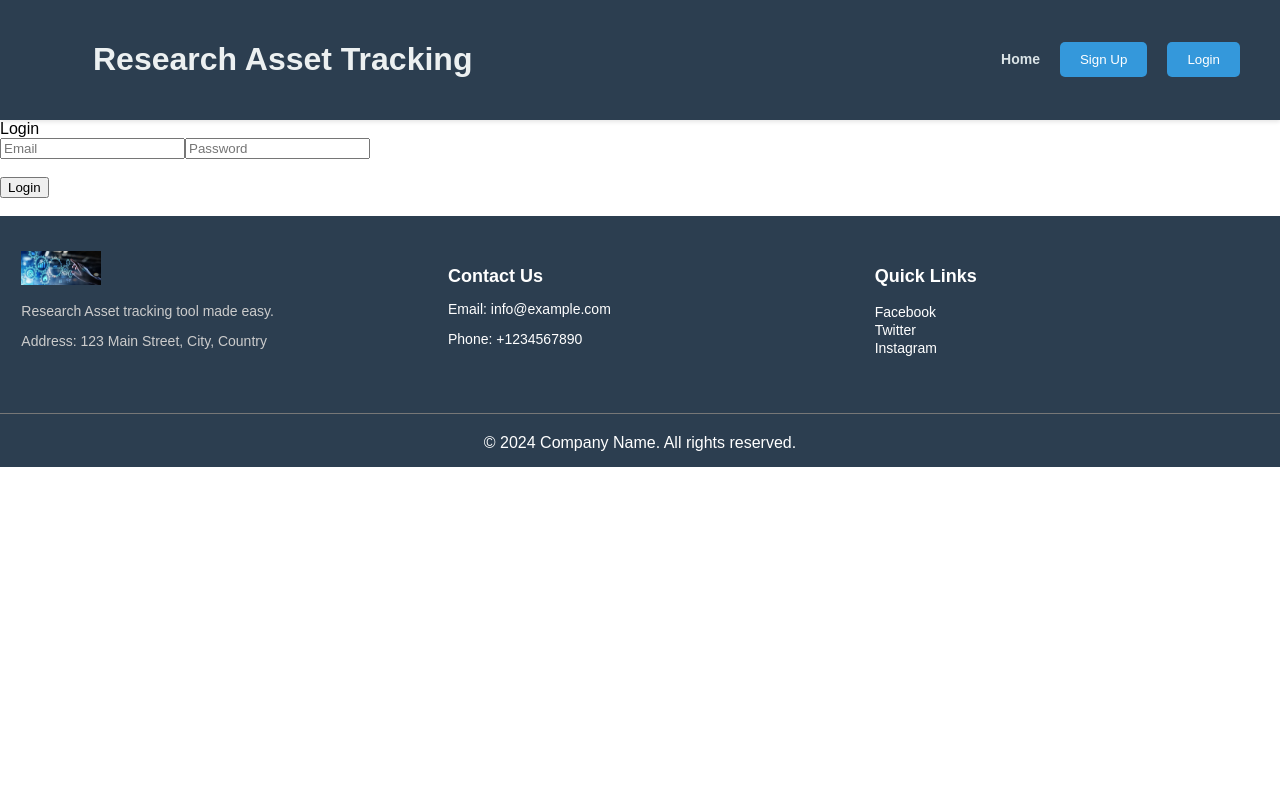
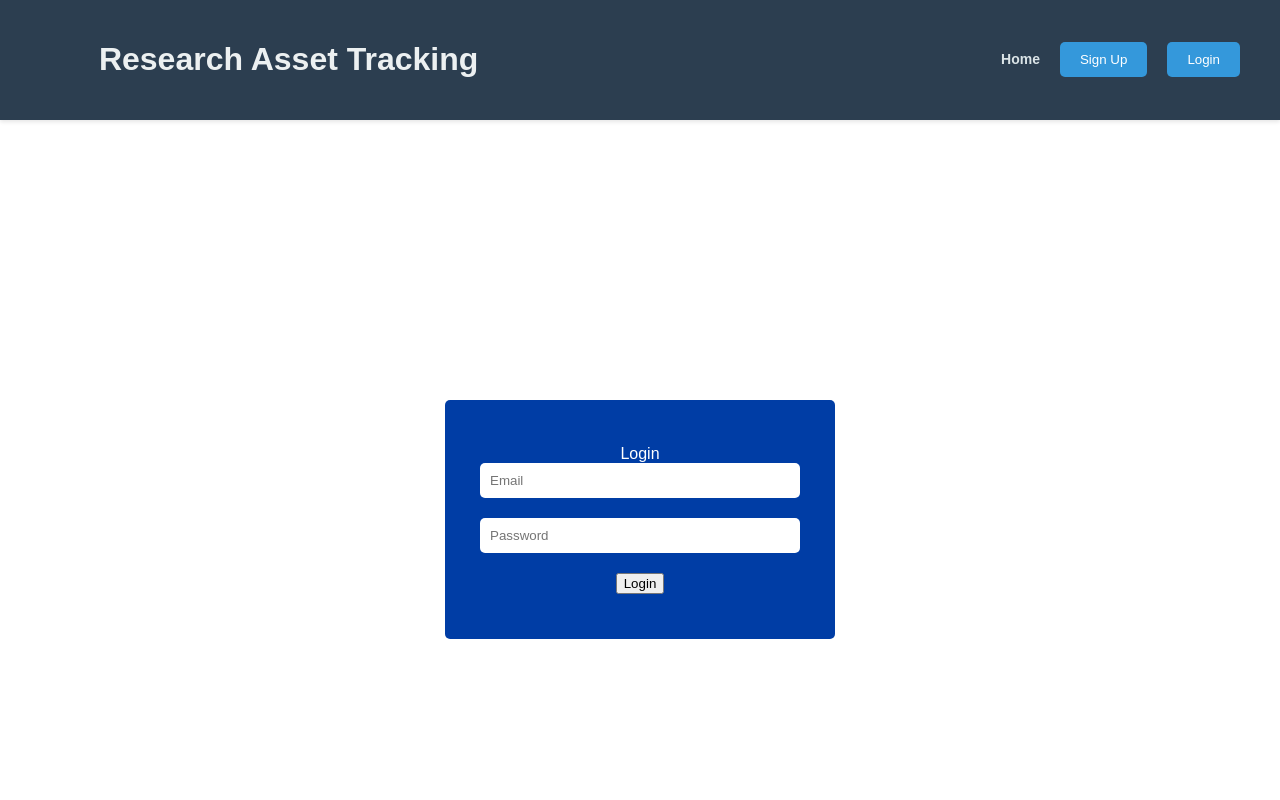
Before and after one commit to slu-csci-5030/RAM_Team_SLU, a React (Vite) app in the folder Frontend/: page / in a window 1280 px wide. Shown: the top 800 px of the page. Built offline with nearby package versions, Linux system fonts and the light colour scheme.

Commit message:
Added login panel styling 1

```diff
--- a/Frontend/src/assets/Styles/CompanyDescription.css
+++ b/Frontend/src/assets/Styles/CompanyDescription.css
@@ -1,81 +1,26 @@
-
-.contact-and-description-container {
-  max-width: 1000px;
-  margin: 0 auto;
-  padding: 20px;
+.login__outer__container {
   display: flex;
-  justify-content: space-between;
+  justify-content: center;
+  align-items: center;
+  height: 100vh;
 }
 
-.company-description,
-.contact-form-container {
-  width: 48%;
+.login__container {
+  background-color: #003da5;
+  color: #fff;
+  padding: 45px;
+  border-radius: 5px;
+  display: flex;
+  flex-direction: column;
+  align-items: center;
+  width: 300px;
 }
-
-.company-description {
-  padding: 20px;
-  border-radius: 8px;
-  box-shadow: 0 0 20px rgba(0, 0, 0, 0.1);
+.login__container input[type="email"],
+.login__container input[type="password"] {
+  width: 100%;
+  padding: 10px;
+  margin-bottom: 20px;
+  border: none;
+  border-radius: 5px;
   background-color: #fff;
-  transition: transform 0.3s ease; /* Adding transition for hover effect */
 }
-
-.company-description:hover {
-  transform: translateY(-5px);
-}
-
-.company-description h2 {
-  font-size: 24px;
-  margin-bottom: 20px;
-}
-
-.company-description p {
-  font-size: 16px;
-  color: #666;
-  line-height: 1.6;
-}
-
-.contact-form {
-  padding: 20px;
-  border: 1px solid #ccc;
-  border-radius: 8px;
-  box-shadow: 0 0 20px rgba(0, 0, 0, 0.1); /* Adding shadow effect */
-  background-color: #8e9fb5; /* Background color for the card */
-}
-
-.contact-form .form-group {
-  margin-bottom: 20px;
-}
-
-.contact-form .form-group label {
-  display: block;
-  font-weight: bold;
-  margin-bottom: 5px;
-}
-
-.contact-form input[type="text"],
-.contact-form input[type="email"],
-.contact-form textarea {
-  width: 100%;
-  padding: 8px;
-  border: 1px solid #ccc;
-  border-radius: 4px;
-  box-sizing: border-box;
-}
-
-.contact-form textarea {
-  height: 120px;
-}
-
-.contact-form button {
-  background-color: #007bff;
-  color: #fff;
-  border: none;
-  padding: 10px 20px;
-  border-radius: 4px;
-  cursor: pointer;
-}
-
-.contact-form button:hover {
-  background-color: #0056b3;
-}
--- a/Frontend/src/components/CompanyDescription.jsx
+++ b/Frontend/src/components/CompanyDescription.jsx
@@ -33,13 +33,7 @@ function CompanyDescription() {
       <div className='login__heading'>Login</div>
       <input type="email" placeholder="Email" />
       <input type="password" placeholder="Password" />
-      <div className="password__container">
-         <a href="#" onClick={openLoginModal}>Forgot password?</a>
-      </div>
       <button>Login</button>
-      <div className="request__access">
-      <a href="#" onClick={openSignUpModal}>Request access?</a>
-      </div>
     </div>
 
     {showSignUpModal && <SignUpModal onClose={() => setShowSignUpModal(false)} />}
```
